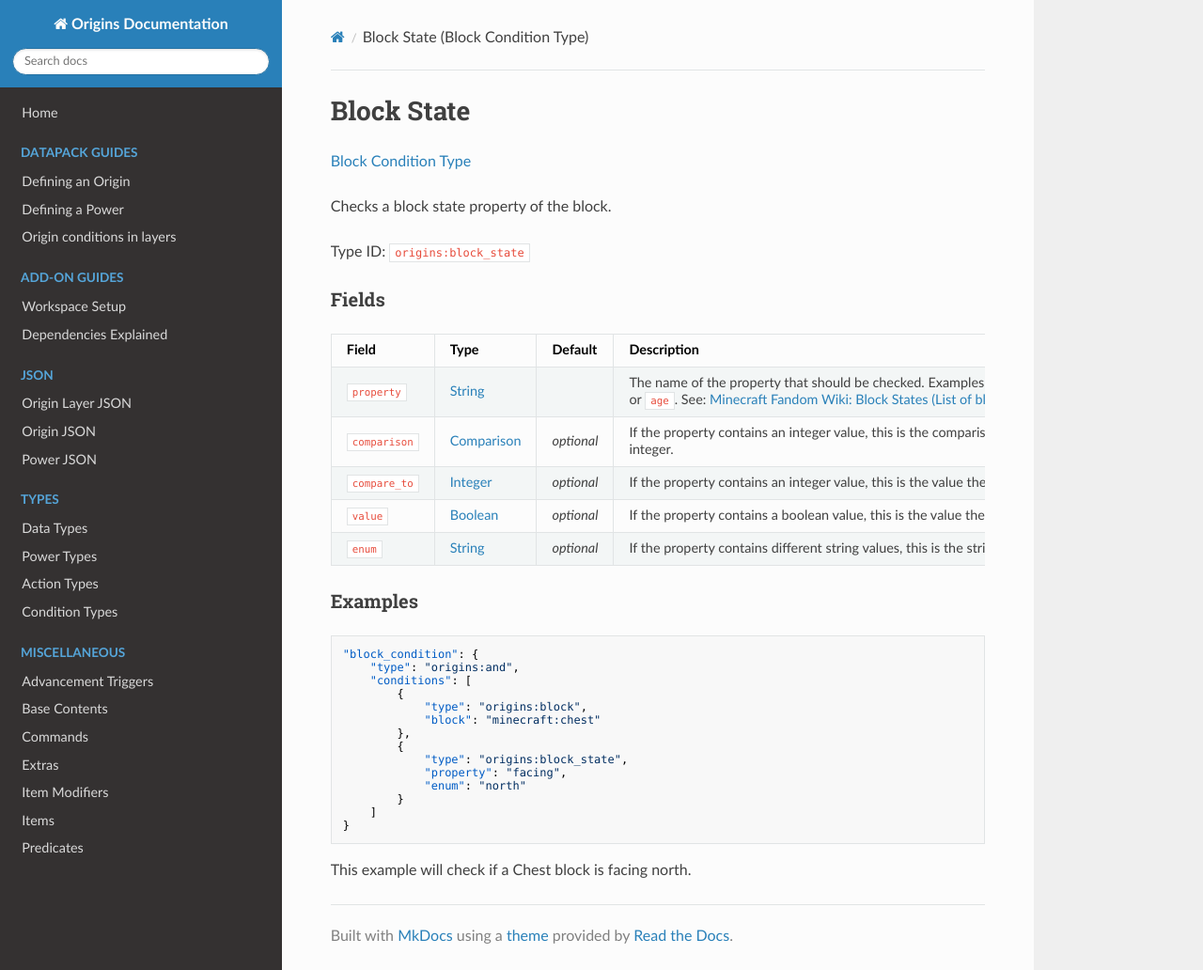
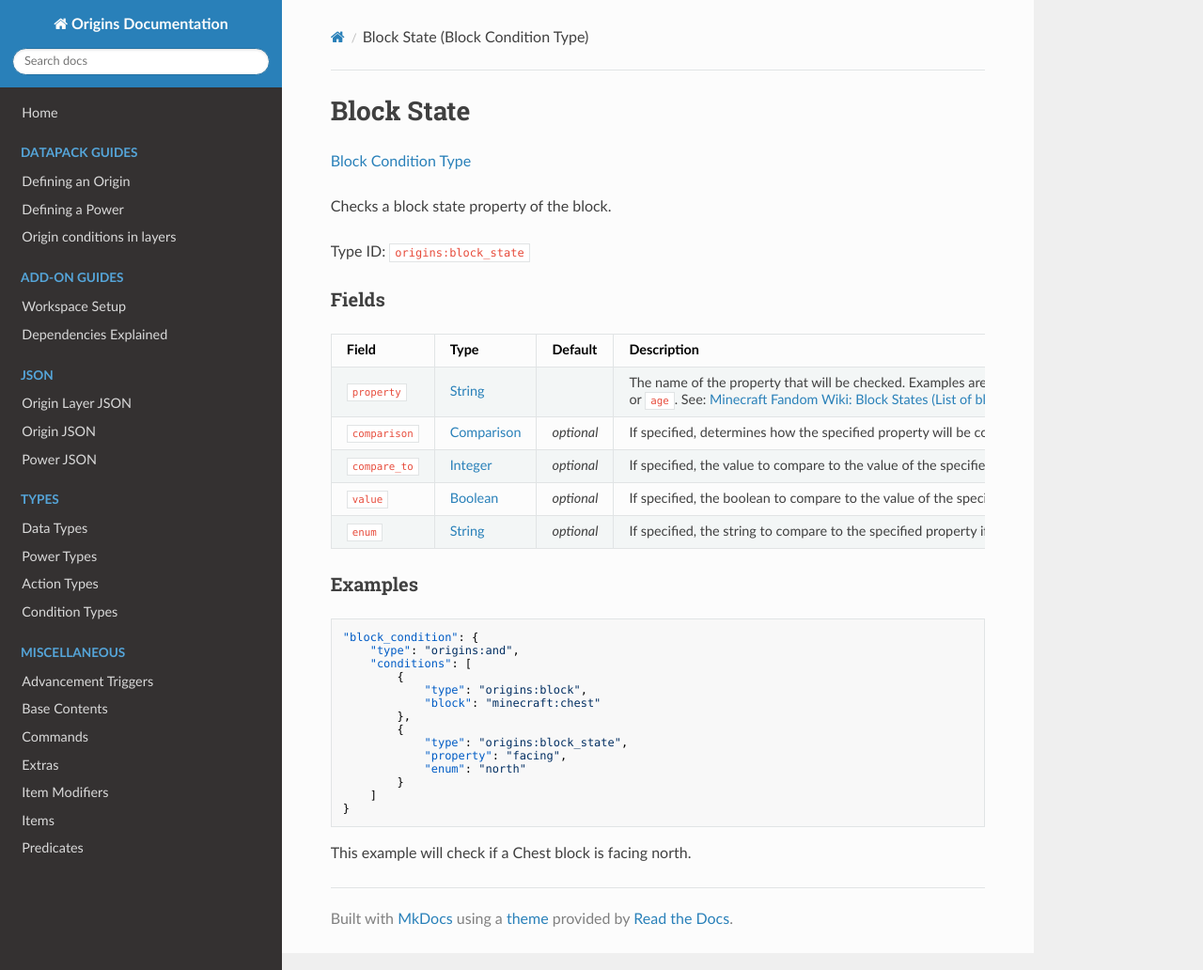
Before and after one commit to apace100/origins-docs, an MkDocs documentation site: the page built from docs/types/block_condition_types/block_state.md, in a window 1280 px wide and 1032 px high. Shown: the whole window at 94% size. Built offline with MkDocs 1.6.1, drawn with Linux system fonts in a browser that asks for light colours; nearby versions of some CDN libraries.

Commit message:
Updated doc for `block_state` block condition type

```diff
--- a/docs/types/block_condition_types/block_state.md
+++ b/docs/types/block_condition_types/block_state.md
@@ -16,11 +16,11 @@ Type ID: `origins:block_state`
 
 Field  | Type | Default | Description
 -------|------|---------|-------------
-`property` | [String](../data_types/string.md) | | The name of the property that should be checked. Examples are `facing` or `age`. See: [Minecraft Fandom Wiki: Block States (List of block states)](https://minecraft.fandom.com/wiki/Block_states#List_of_block_states)
-`comparison` | [Comparison](../data_types/comparison.md) | _optional_ | If the property contains an integer value, this is the comparison the will be used to compare the property's value to the specified `compare_to` integer.
-`compare_to` | [Integer](../data_types/integer.md) | _optional_ | If the property contains an integer value, this is the value the property's value will be compared to.
-`value` | [Boolean](../data_types/boolean.md) | _optional_ | If the property contains a boolean value, this is the value the property needs to be to pass the check.
-`enum` | [String](../data_types/string.md) | _optional_ | If the property contains different string values, this is the string value the property needs to be to pass the check.
+`property` | [String](../data_types/string.md) | | The name of the property that will be checked. Examples are `facing` or `age`. See: [Minecraft Fandom Wiki: Block States (List of block states)](https://minecraft.fandom.com/wiki/Block_states#List_of_block_states)
+`comparison` | [Comparison](../data_types/comparison.md) | _optional_ | If specified, determines how the specified property will be compared to a specified value.
+`compare_to` | [Integer](../data_types/integer.md) | _optional_ | If specified, the value to compare to the value of the specified property.
+`value` | [Boolean](../data_types/boolean.md) | _optional_ | If specified, the boolean to compare to the value of the specified property if the specified property is a boolean.
+`enum` | [String](../data_types/string.md) | _optional_ | If specified, the string to compare to the specified property if the specified property is a string.
 
 
 ### Examples
```
